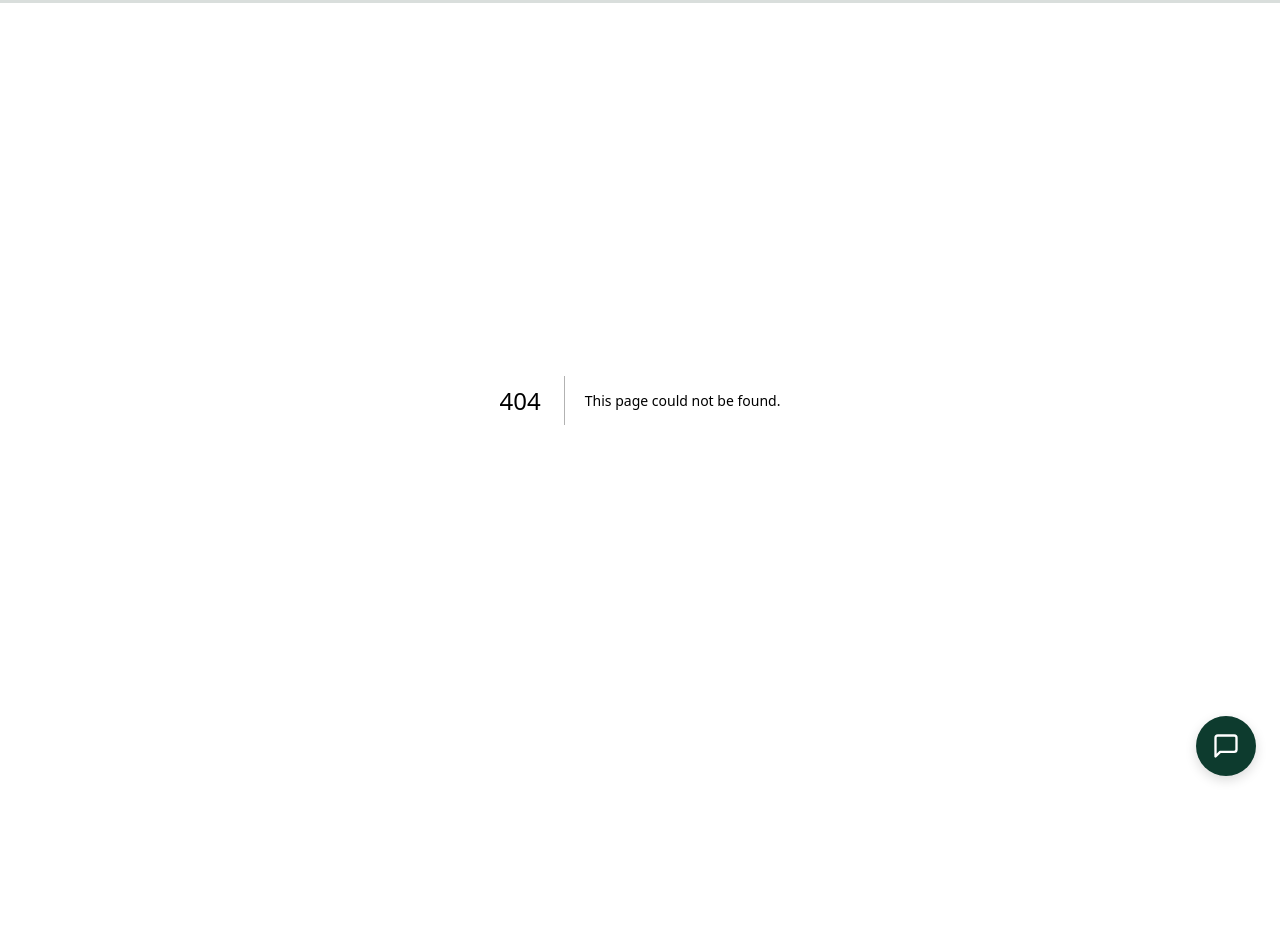
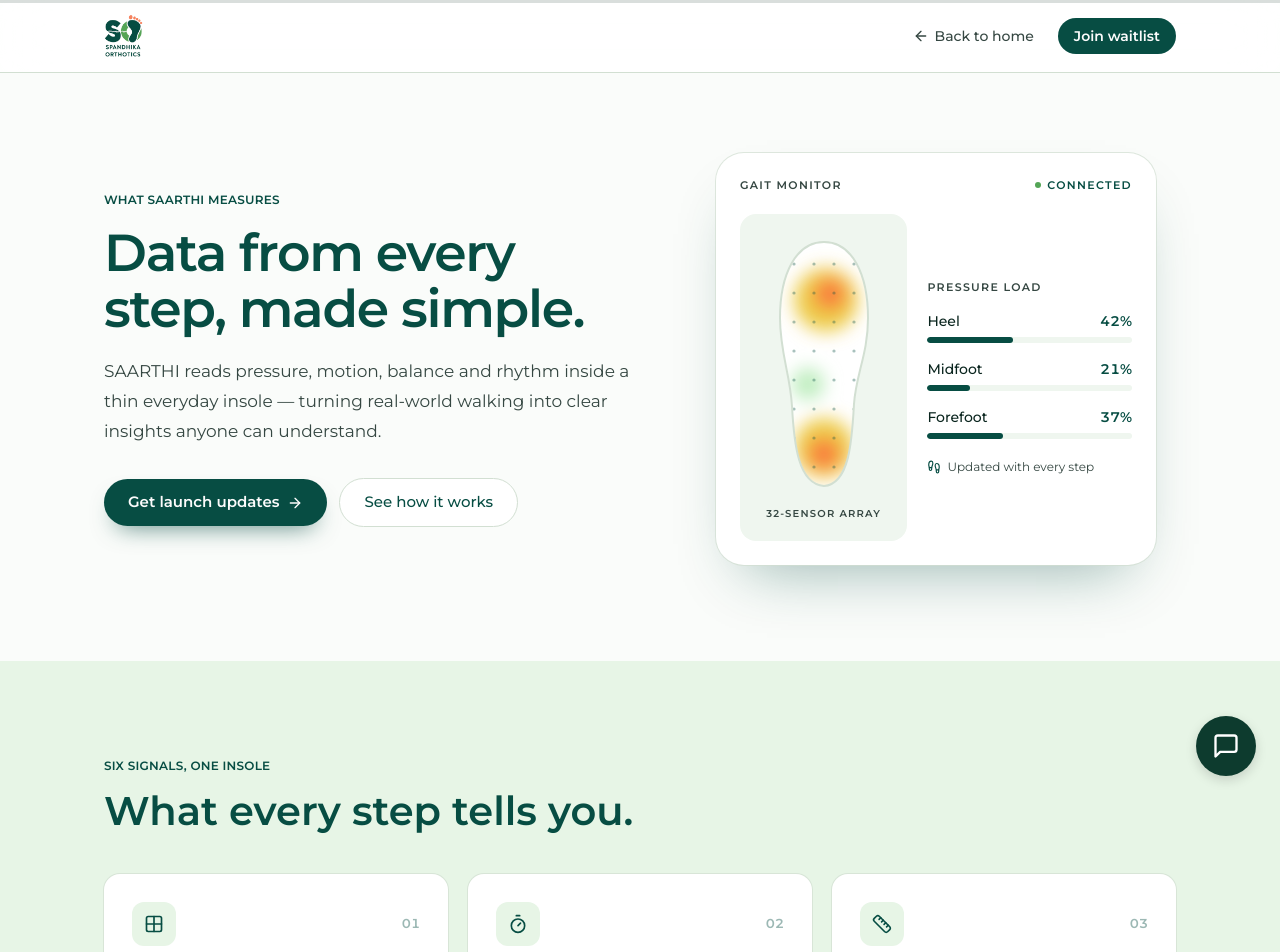
Before and after one commit to spandhikaorthotics/spandhika-orthotics, a Next.js app: page /what-saarthi-measures in a window 1280 px wide. Before the commit this address had no page. Shown: the top 952 px of the page. Before the commit the page ends 800 px from the top, so only its background shows below. Built offline with nearby package versions, Linux system fonts and the light colour scheme.

Commit message:
feat: add What Saarthi measures page and navbar link

```diff
--- a/src/app/sitemap.ts
+++ b/src/app/sitemap.ts
@@ -27,5 +27,10 @@ export default function sitemap(): MetadataRoute.Sitemap {
       lastModified: new Date(),
       priority: 0.7,
     },
+    {
+      url: "https://spandhikaorthotics.in/what-saarthi-measures",
+      lastModified: new Date(),
+      priority: 0.8,
+    },
   ];
 }
--- /dev/null
+++ b/src/app/what-saarthi-measures/page.tsx
@@ -0,0 +1,194 @@
+import type { Metadata } from "next";
+import Link from "next/link";
+import { Activity, ArrowRight, Footprints, Grid2x2, Ruler, Scale, ShieldAlert, Timer, type LucideIcon } from "lucide-react";
+import { CtaBand, SiteShell } from "@/components/site/SiteChrome";
+
+export const metadata: Metadata = {
+  title: "What Saarthi measures",
+  description:
+    "SAARTHI reads pressure, motion, balance and rhythm inside a thin everyday insole, turning real-world walking into clear insights anyone can understand.",
+};
+
+const metrics: { icon: LucideIcon; title: string; text: string }[] = [
+  {
+    icon: Grid2x2,
+    title: "Pressure sensing",
+    text: "32 embedded pressure sensors map how your foot loads the ground — from heel strike to toe-off — revealing pressure distribution with every step.",
+  },
+  {
+    icon: Timer,
+    title: "Cadence",
+    text: "Steps per minute, measured continuously — showing how steady and rhythmic your walking pace stays through the day.",
+  },
+  {
+    icon: Ruler,
+    title: "Step & stride length",
+    text: "How far each foot travels with every step and full stride — a clear signal of confidence, mobility and recovery progress.",
+  },
+  {
+    icon: Scale,
+    title: "Balance",
+    text: "Left-to-right load sharing and centre-of-pressure sway, revealing how evenly and steadily you stand and move.",
+  },
+  {
+    icon: ShieldAlert,
+    title: "Fall risk",
+    text: "Stability, symmetry and step variability combine into a single fall-risk index, flagging changes early.",
+  },
+  {
+    icon: Activity,
+    title: "Gait insights",
+    text: "Raw pressure and movement data becomes a readable picture of gait — helping identify unusual patterns and changes over time.",
+  },
+];
+
+const loads = [
+  { zone: "Heel", value: 42 },
+  { zone: "Midfoot", value: 21 },
+  { zone: "Forefoot", value: 37 },
+];
+
+/** Compact pressure-map card: insole heat map plus heel/midfoot/forefoot load split. */
+function PressureCard() {
+  return (
+    <div className="mx-auto w-full max-w-[440px] rounded-[1.75rem] bg-white p-5 shadow-[0_30px_60px_-30px_color-mix(in_oklab,var(--primary)_45%,transparent)] ring-1 ring-border/70 sm:p-6">
+      <div className="flex items-center justify-between text-[11px] font-semibold uppercase tracking-[0.12em] text-muted-foreground">
+        <span>Gait monitor</span>
+        <span className="inline-flex items-center gap-1.5 text-primary">
+          <span className="h-1.5 w-1.5 rounded-full bg-[var(--brand-green)]" aria-hidden="true" />
+          Connected
+        </span>
+      </div>
+
+      <div className="mt-5 grid grid-cols-[minmax(0,0.9fr)_minmax(0,1.1fr)] items-center gap-5">
+        {/* Insole heat map */}
+        <div className="rounded-2xl bg-muted px-4 py-5">
+          <svg viewBox="0 0 120 260" className="mx-auto h-auto w-full max-w-[120px]" role="img" aria-label="Pressure map of an insole showing high load at the heel and forefoot">
+            <defs>
+              <clipPath id="insole">
+                <path d="M60 8C88 8 104 40 104 84c0 36-12 56-14 86-2 35-4 80-30 82-26-2-30-42-32-80-2-32-12-54-12-88C16 40 32 8 60 8Z" />
+              </clipPath>
+              <filter id="blur" x="-50%" y="-50%" width="200%" height="200%">
+                <feGaussianBlur stdDeviation="9" />
+              </filter>
+            </defs>
+            <g clipPath="url(#insole)">
+              <rect width="120" height="260" fill="white" />
+              <g filter="url(#blur)">
+                <circle cx="62" cy="66" r="32" fill="var(--heat-high)" />
+                <circle cx="66" cy="60" r="16" fill="var(--heat-peak)" />
+                <circle cx="44" cy="150" r="16" fill="var(--heat-low)" />
+                <circle cx="60" cy="214" r="30" fill="var(--heat-high)" />
+                <circle cx="60" cy="220" r="16" fill="var(--heat-peak)" />
+              </g>
+              {Array.from({ length: 8 }).map((_, r) =>
+                Array.from({ length: 4 }).map((_, c) => (
+                  <circle key={`${r}-${c}`} cx={30 + c * 20} cy={30 + r * 29} r="1.6" fill="var(--primary)" opacity="0.35" />
+                )),
+              )}
+            </g>
+            <path
+              d="M60 8C88 8 104 40 104 84c0 36-12 56-14 86-2 35-4 80-30 82-26-2-30-42-32-80-2-32-12-54-12-88C16 40 32 8 60 8Z"
+              fill="none"
+              stroke="var(--border)"
+              strokeWidth="2"
+            />
+          </svg>
+          <p className="mt-3 text-center text-[10px] font-semibold uppercase tracking-[0.12em] text-muted-foreground">32-sensor array</p>
+        </div>
+
+        {/* Load split */}
+        <div>
+          <p className="text-[11px] font-semibold uppercase tracking-[0.12em] text-muted-foreground">Pressure load</p>
+          <ul className="mt-4 space-y-4">
+            {loads.map((l) => (
+              <li key={l.zone}>
+                <div className="flex items-baseline justify-between text-sm">
+                  <span className="font-medium text-foreground">{l.zone}</span>
+                  <span className="font-semibold tabular-nums text-primary">{l.value}%</span>
+                </div>
+                <div className="mt-1.5 h-1.5 overflow-hidden rounded-full bg-muted">
+                  <div className="h-full rounded-full bg-primary" style={{ width: `${l.value}%` }} />
+                </div>
+              </li>
+            ))}
+          </ul>
+          <p className="mt-5 flex items-center gap-1.5 text-xs text-muted-foreground">
+            <Footprints className="h-3.5 w-3.5 text-primary" aria-hidden="true" />
+            Updated with every step
+          </p>
+        </div>
+      </div>
+    </div>
+  );
+}
+
+export default function WhatSaarthiMeasuresPage() {
+  return (
+    <SiteShell>
+      {/* ── Hero ── */}
+      <section className="mx-auto grid max-w-6xl items-center gap-12 px-6 pb-16 pt-12 lg:grid-cols-[1.1fr_1fr] lg:gap-16 lg:px-10 lg:pb-24 lg:pt-20">
+        <div>
+          <p className="lv-label">What Saarthi measures</p>
+          <h1 className="mt-4 text-[38px] font-semibold leading-[1.08] tracking-tight text-primary sm:text-5xl lg:text-[52px]">
+            Data from every step, made simple.
+          </h1>
+          <p className="lv-copy mt-5 max-w-xl">
+            SAARTHI reads pressure, motion, balance and rhythm inside a thin everyday insole — turning real-world
+            walking into clear insights anyone can understand.
+          </p>
+          <div className="mt-8 flex flex-wrap items-center gap-3">
+            <Link
+              href="/#waitlist"
+              className="group inline-flex items-center gap-2 rounded-full bg-primary px-6 py-3 text-[15px] font-semibold text-primary-foreground shadow-[0_12px_24px_-12px_color-mix(in_oklab,var(--primary)_70%,transparent)] transition-all hover:-translate-y-0.5"
+            >
+              Get launch updates
+              <ArrowRight className="h-4 w-4 transition-transform group-hover:translate-x-0.5" aria-hidden="true" />
+            </Link>
+            <Link
+              href="/#how"
+              className="inline-flex items-center gap-2 rounded-full border border-border bg-white px-6 py-3 text-[15px] font-medium text-primary transition-colors hover:border-primary"
+            >
+              See how it works
+            </Link>
+          </div>
+        </div>
+
+        <PressureCard />
+      </section>
+
+      {/* ── Metrics ── */}
+      <section className="bg-secondary py-16 lg:py-24">
+        <div className="mx-auto max-w-6xl px-6 lg:px-10">
+          <div className="max-w-2xl">
+            <p className="lv-label">Six signals, one insole</p>
+            <h2 className="lv-title mt-3">What every step tells you.</h2>
+          </div>
+          <ol className="mt-10 grid gap-5 sm:grid-cols-2 lg:grid-cols-3">
+            {metrics.map(({ icon: Icon, title, text }, i) => (
+              <li key={title} className="rounded-2xl bg-white p-7 ring-1 ring-border/70">
+                <div className="flex items-center justify-between">
+                  <span className="grid h-11 w-11 place-items-center rounded-xl bg-[var(--primary-soft)] text-primary">
+                    <Icon className="h-5 w-5" aria-hidden="true" />
+                  </span>
+                  <span className="text-[13px] font-semibold tabular-nums text-primary/40">{String(i + 1).padStart(2, "0")}</span>
+                </div>
+                <h3 className="mt-5 text-lg font-semibold text-primary">{title}</h3>
+                <p className="mt-2 text-[15px] leading-relaxed text-muted-foreground">{text}</p>
+              </li>
+            ))}
+          </ol>
+        </div>
+      </section>
+
+      {/* ── Note ── */}
+      <section className="mx-auto max-w-3xl px-6 py-16 text-center lg:py-20">
+        <p className="text-lg font-medium leading-relaxed text-primary sm:text-xl">
+          No lab, no wires, no complicated setup. Just slip SAARTHI into your shoes and walk the way you always do.
+        </p>
+      </section>
+
+      <CtaBand title="Ready to feel the difference?" text="Join the waitlist for early access and launch pricing." />
+    </SiteShell>
+  );
+}
--- a/src/components/ui/Footer.tsx
+++ b/src/components/ui/Footer.tsx
@@ -410,6 +410,7 @@ export default function Footer() {
             <ul className="space-y-3">
               {[
                 { label: "How it works", href: "#how" },
+                { label: "What Saarthi measures", href: "/what-saarthi-measures" },
                 { label: "Foot Conditions", href: "#foot-concerns" },
                 { label: "Mobile App", href: "/mobileapp" },
                 {
--- a/src/components/ui/Navbar.tsx
+++ b/src/components/ui/Navbar.tsx
@@ -31,6 +31,7 @@ export default function Navbar() {
   // Array of links to avoid repeating code for desktop and mobile menus
   const navLinks = [
     { name: "How it works", href: "#how" },
+    { name: "What Saarthi measures", href: "/what-saarthi-measures" },
     { name: "Who it's for", href: "#who" },
     { name: "Our story", href: "#story" },
     { name: "Blogs", href: "/blog" },
@@ -68,7 +69,7 @@ export default function Navbar() {
 
         {/* Desktop Links */}
         <div
-          className={`hidden md:flex items-center gap-8 font-medium text-[15px] transition-colors duration-150 ${
+          className={`hidden lg:flex items-center gap-6 xl:gap-8 font-medium text-[15px] transition-colors duration-150 ${
             solid ? "text-slate-600" : "text-white/90"
           }`}
         >
@@ -107,7 +108,7 @@ export default function Navbar() {
           {/* Mobile Menu Toggle Button */}
           <button
             onClick={() => setIsOpen(!isOpen)}
-            className={`md:hidden p-2 -mr-2 transition-colors focus:outline-none ${
+            className={`lg:hidden p-2 -mr-2 transition-colors focus:outline-none ${
               solid ? "text-slate-600 hover:text-emerald-800" : "text-white"
             }`}
             aria-label="Toggle menu"
@@ -128,7 +129,7 @@ export default function Navbar() {
 
       {/* Mobile Dropdown Menu */}
       {isOpen && (
-        <div className="md:hidden absolute top-full left-0 w-full bg-white shadow-lg border-t border-gray-100 py-4 px-6 flex flex-col gap-4">
+        <div className="lg:hidden absolute top-full left-0 w-full bg-white shadow-lg border-t border-gray-100 py-4 px-6 flex flex-col gap-4">
           {navLinks.map((link) => (
             <Link
               key={link.name}
```
